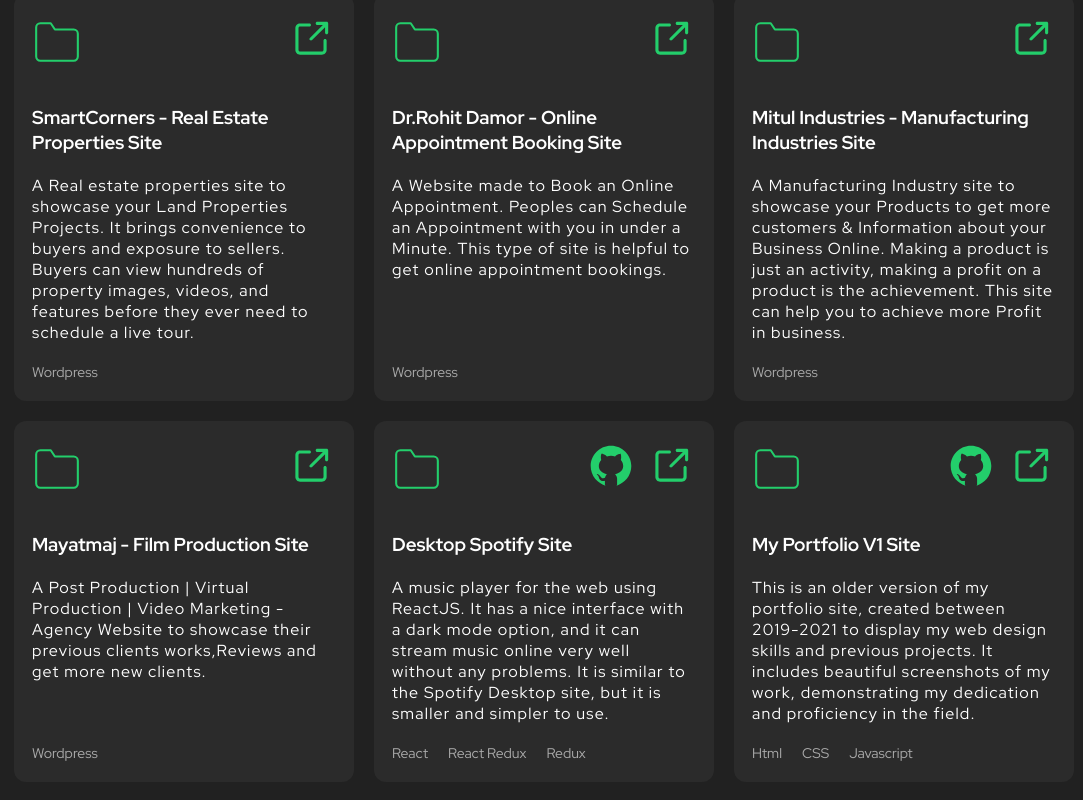
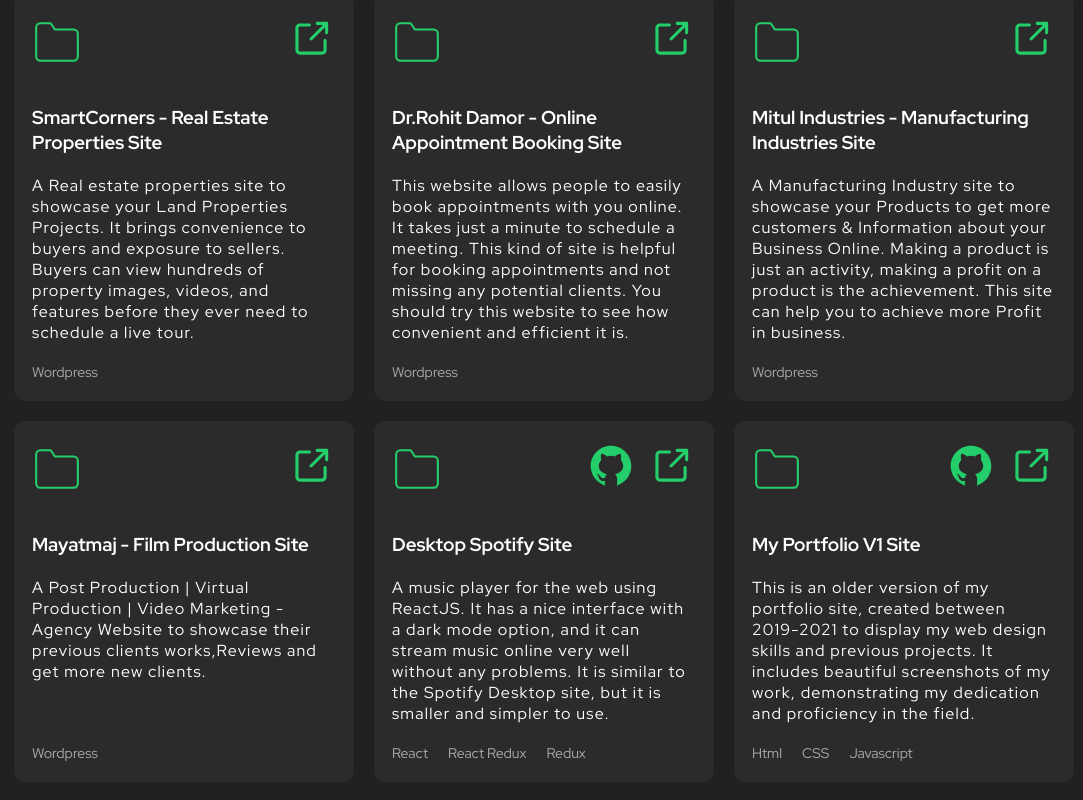
Before and after one commit to yuliiak111/portfolio, a React (Create React App) app: page / in a window 1280 px wide. Shown: the part 1842-2642 px from the top of the page, without its empty margins (96-1179 px from the left). Built offline with nearby package versions, Linux system fonts and the light colour scheme.

Commit message:
Update Portfolio.tsx

```diff
--- a/src/components/Portfolio/Portfolio.tsx
+++ b/src/components/Portfolio/Portfolio.tsx
@@ -128,7 +128,7 @@ export function Portfolio() {
             <div className="body">
               <h3>Dr.Rohit Damor - Online Appointment Booking Site</h3>
               <p>
-                A Website made to Book an Online Appointment. Peoples can Schedule an Appointment with you in under a Minute. This type of site is helpful to get online appointment bookings.
+              This website allows people to easily book appointments with you online. It takes just a minute to schedule a meeting. This kind of site is helpful for booking appointments and not missing any potential clients. You should try this website to see how convenient and efficient it is.
               </p>
             </div>
             <footer>
```
